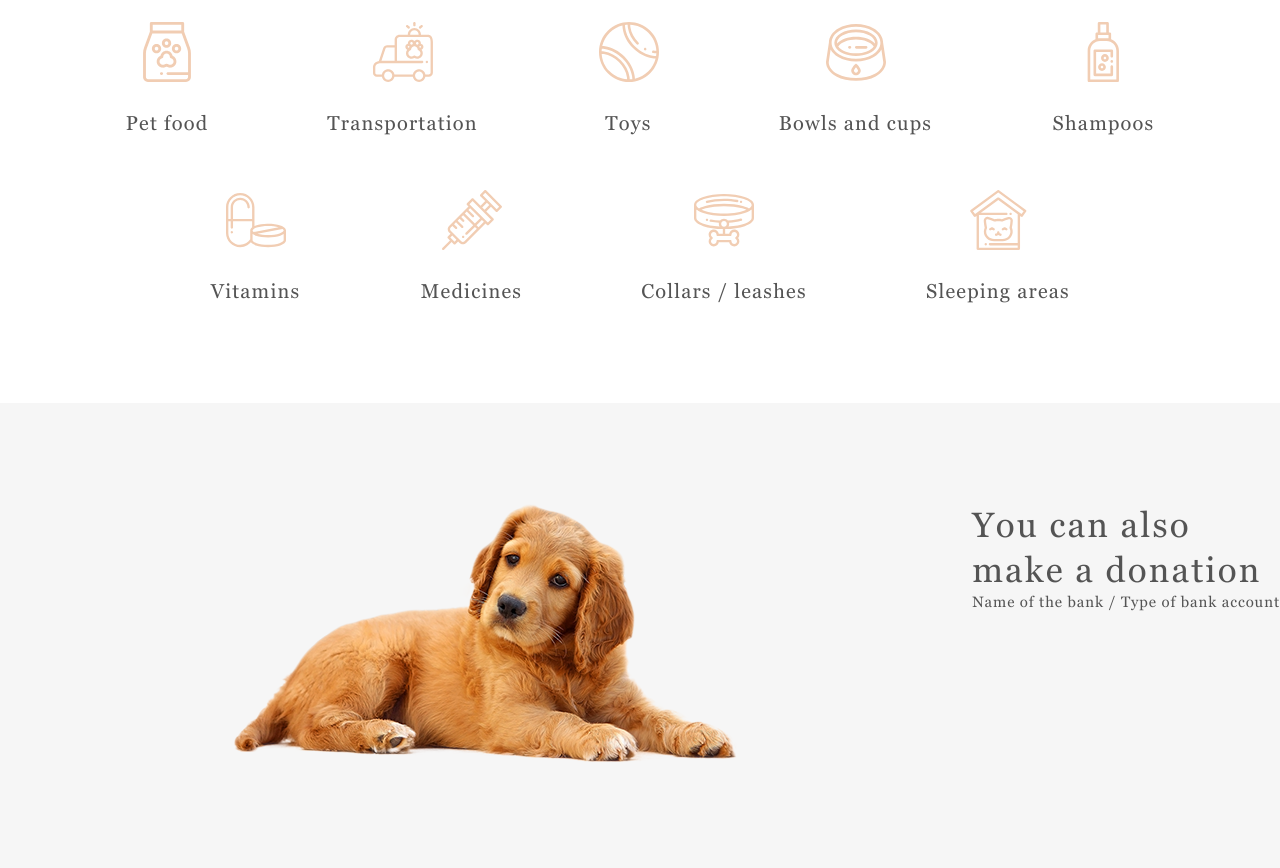
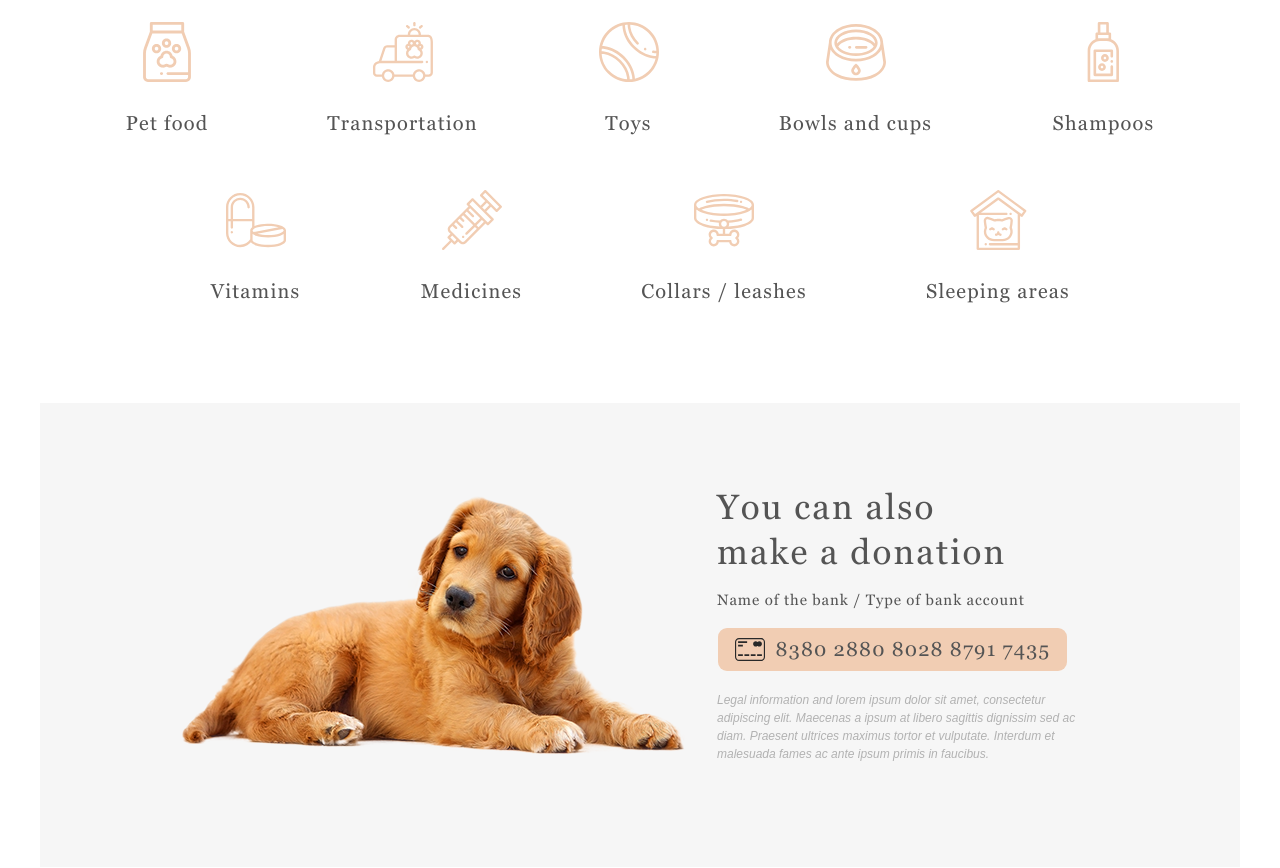
Before and after one commit to sadamir/shelter, a plain HTML site: page pages/main/index.html in a window 1280 px wide. Shown: the part 2665-3533 px from the top of the page. Drawn offline with Linux system fonts and the light colour scheme.

Commit message:
feat: finish bank acc

```diff
--- a/pages/main/index.html
+++ b/pages/main/index.html
@@ -180,17 +180,29 @@
     </section>
 
     <section class="donation">
+      <div class="container">
       <div class="wrapper-donation">
-        <div class="container">
+
           <img class="donation-dog" src="../../assets/images/donation-dog.png" alt="donation dog">
-        </div>
+
         <div class="make-donation-card">
-          <h3 class="title-donation">You can also<br />make a donation</h3>
-          <p class="name-bank">Name of the bank / Type of bank account</p>
-
+            <h3 class="title-donation">You can also<br />make a donation</h3>
+            <p class="name-bank">Name of the bank / Type of bank account</p>
+            <form action="#">
+              <button type="button" class="make-donation-button make-donation-button-text" onclick="#">
+              <img src="../../assets/images/credit-card.svg" alt="credit-card">
+              8380 2880 8028 8791 7435
+              </button>
+            </form>
+            <p class="donation-text">Legal information and lorem
+                              ipsum dolor sit amet, consectetur adipiscing elit.
+                              Maecenas a ipsum at libero sagittis dignissim sed ac
+                              diam. Praesent ultrices maximus tortor et vulputate.
+                              Interdum et malesuada fames ac ante ipsum primis in
+                              faucibus.</p>
         </div>
       </div>
-
+    </div>
     </section>
 
 
--- a/pages/main/style.css
+++ b/pages/main/style.css
@@ -631,23 +631,18 @@ color: #545454;
 	justify-content: space-between;
 }
 
-
-
-
 /*ICONS*/
 
 /*DONATION*/
 .wrapper-donation{
-  background: #F6F6F6;
+
   display: flex;
-  flex-direction: row;
-  justify-content: space-evenly;
-  padding-top: 100px;
-  padding-bottom: 100px;
-}
-
-.make-donation-card{
-  text-align: left;
+  	flex-direction: row;
+  	justify-content: center;
+  	align-items: center;
+  	gap: 30px;
+  	padding-top: 82px;
+    background: #F6F6F6;
 }
 
 .name-bank{
@@ -656,10 +651,9 @@ font-style: normal;
 font-weight: 400;
 font-size: 15px;
 line-height: 110%;
-display: flex;
-align-items: center;
 letter-spacing: 0.06em;
 color: #545454;
+margin-bottom: 20px;
 }
 
 .title-donation{
@@ -672,9 +666,60 @@ color: #545454;
   text-align: left;
   letter-spacing: 0.06em;
   color: #545454;
+  margin-bottom: 16px;
+  margin-left: 0px;
+
 }
 
+.donation-dog{
+  margin-left: -1px;
+  margin-top: -100px;
+}
 
+.make-donation-button{
+  width: 349px;
+	height: 43px;
+	background: #F1CDB3;
+	border-radius: 9px;
+	border: none;
+	font-family: 'Georgia';
+	font-style: normal;
+	font-weight: 400;
+	font-size: 20px;
+	line-height: 115%;
+	letter-spacing: 0.06em;
+	color: #545454;
+	display: flex;
+	flex-direction: row;
+	align-items: center;
+	justify-content: space-evenly;
+	margin-left: 1px;
+	cursor: pointer;
+}
+
+.make-donation-button:hover {
+	background-color : #FDDCC4;
+	transition-duration: 0.5s;
+}
+
+.donation-text {
+  font-family: 'Arial';
+	font-style: italic;
+	font-weight: 400;
+	font-size: 12px;
+	line-height: 18px;
+	color: #B2B2B2;
+	margin-top: 20px;
+}
+
+.make-donation-card{
+  display: flex;
+	flex-direction: column;
+	width: 380px;
+	height: 282px;
+	margin-bottom: 100px;
+  text-align: left;
+}
 
 
 /*DONATION*/
```
